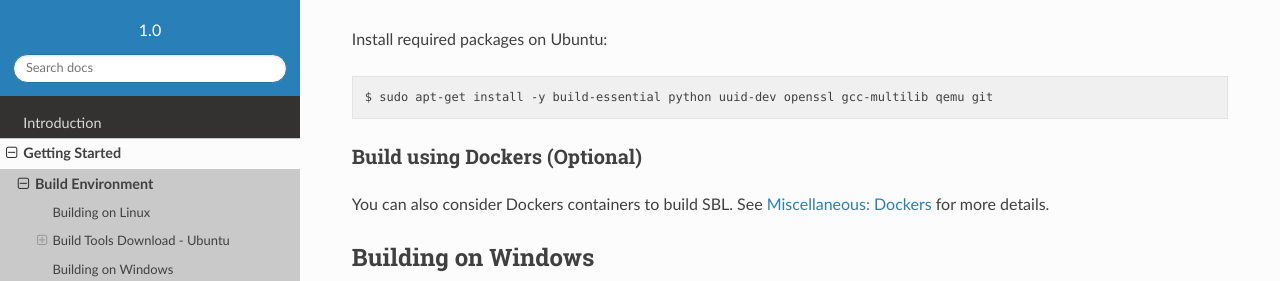
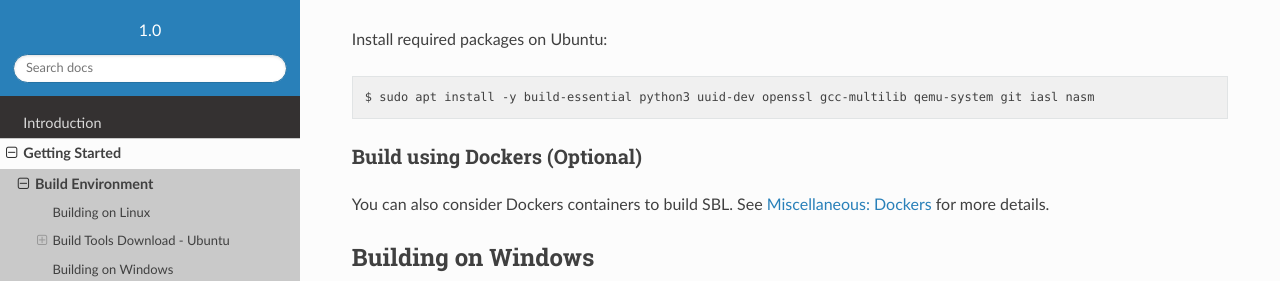
Before and after one commit to slimbootloader/documentation, a Sphinx documentation site: the page built from source/getting-started/build-host-setup.rst, in a window 1280 px wide and 900 px high, scrolled down 410 px. Shown: the part 170-451 px from the top of the window. Built offline with Sphinx 7.4.7 and the Read the Docs theme 2.0.0, drawn with Linux system fonts in a browser that asks for light colours.

Commit message:
Update build-host-setup.rst ubuntu packages
Updated required packages list to work on Ubuntu 23.10

```diff
--- a/source/getting-started/build-host-setup.rst
+++ b/source/getting-started/build-host-setup.rst
@@ -30,7 +30,7 @@ Build Tools Download - Ubuntu
 
 Install required packages on Ubuntu::
 
-  $ sudo apt-get install -y build-essential python uuid-dev openssl gcc-multilib qemu git
+  $ sudo apt install -y build-essential python3 uuid-dev openssl gcc-multilib qemu-system git iasl nasm
 
 
 Build using Dockers (Optional)
```
